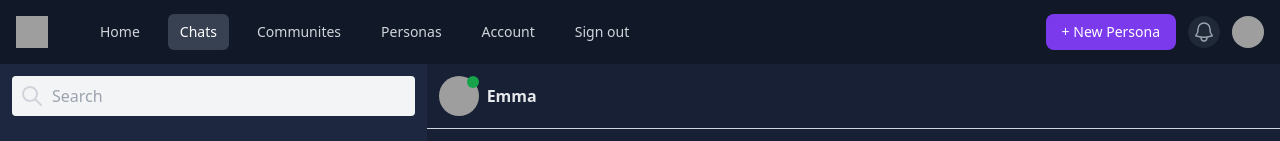
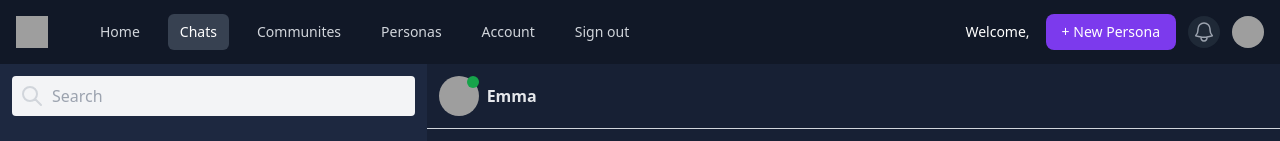
Before and after one commit to ThomasRog3rs/persona-web, a Vue app in the folder persona-web/: page /chat in a window 1280 px wide. Shown: the top 141 px of the page. Built offline with nearby package versions, Linux system fonts and the light colour scheme; sample sign-in values are in the browser's storage; grey boxes are pictures that could not be loaded.

Commit message:
Auth logic
moved auth logic out of chat page and into it's layout file

```diff
--- a/persona-web/src/components/AuthNavBar.vue
+++ b/persona-web/src/components/AuthNavBar.vue
@@ -52,6 +52,9 @@
         </div>
         <div class="hidden md:block">
           <div class="ml-4 flex items-center md:ml-6">
+            <div class="text-white text-sm font-thin px-4">
+              <p>Welcome, {{ userStore.userDetails?.email }}</p>
+            </div>
             <button
               type="button"
               class="text-white bg-primary hover:bg-primary-light focus:outline-none font-medium rounded-lg text-sm px-4 py-2 text-center mr-3 md:mr-3 dark:bg-primary dark:hover:bg-primary-light"
@@ -285,7 +288,10 @@
 
 <script setup lang="ts">
 import { useAuthStore } from '../stores/auth.store';
+import { useUserStore } from '../stores/user.store';
 const authStore = useAuthStore();
+const userStore = useUserStore();
+
 const logout = () => {
   authStore.logout();
 };
--- a/persona-web/src/layouts/DashboardLayout.vue
+++ b/persona-web/src/layouts/DashboardLayout.vue
@@ -1,14 +1,33 @@
 <template>
+  <div v-if="isAuthenticated">
     <header>
       <AuthNavBar></AuthNavBar>
     </header>
     <main class="mx-auto">
       <router-view></router-view>
     </main>
-  <!-- <Footer></Footer> -->
+  </div>
 </template>
 
 <script setup lang="ts">
 import AuthNavBar from '../components/AuthNavBar.vue';
-// import Footer from '../components/Footer.vue';
+
+import { onBeforeMount } from 'vue';
+
+import { useAuthStore } from '../stores/auth.store';
+import { useUserStore } from '../stores/user.store';
+
+import router from '../router';
+
+const authStore = useAuthStore();
+const userStore = useUserStore();
+const isAuthenticated = authStore.user !== null;
+
+onBeforeMount(() => {
+  if (!isAuthenticated) {
+    router.push('/login');
+  } else {
+    userStore.getUserDetails();
+  }
+});
 </script>
--- a/persona-web/src/stores/user.store.ts
+++ b/persona-web/src/stores/user.store.ts
@@ -1,16 +1,26 @@
 import { defineStore } from 'pinia';
 
-interface userInfo {
-  name: string;
+interface UserDetails {
+  createdAt: string;
   email: string;
-  jwt: string;
-  userId: number; //make this a GUID?
+  permissions: string[];
+  role: string;
+  state: string;
+  userId: string;
 }
 
-export const useUserAuthStore = defineStore('userAuthStore', {
+export const useUserStore = defineStore('userStore', {
   state: () => ({
-    loggedIn: false as boolean,
-    jwt: null, //read from localstorage
+    userDetails:
+      (JSON.parse(localStorage.getItem('user') as string)
+        ?.userDetails as UserDetails) ?? null,
   }),
-  actions: {},
+  actions: {
+    getUserDetails() {
+      this.userDetails =
+        (JSON.parse(localStorage.getItem('user') as string)
+          ?.userDetails as UserDetails) ?? null;
+      console.log(this.userDetails);
+    },
+  },
 });
--- a/persona-web/src/views/ChatPage.vue
+++ b/persona-web/src/views/ChatPage.vue
@@ -183,15 +183,7 @@
   </div>
 </template>
 
-<script setup lang="ts">
-import router from '../router';
-import { useAuthStore } from '../stores/auth.store';
-const authStore = useAuthStore();
-
-if (authStore.user == null) {
-  router.push('/login');
-}
-</script>
+<script setup lang="ts"></script>
 
 <style>
 .scroll-bar::-webkit-scrollbar-track {
```
Lines whose indentation alone changed are shown as unchanged.
